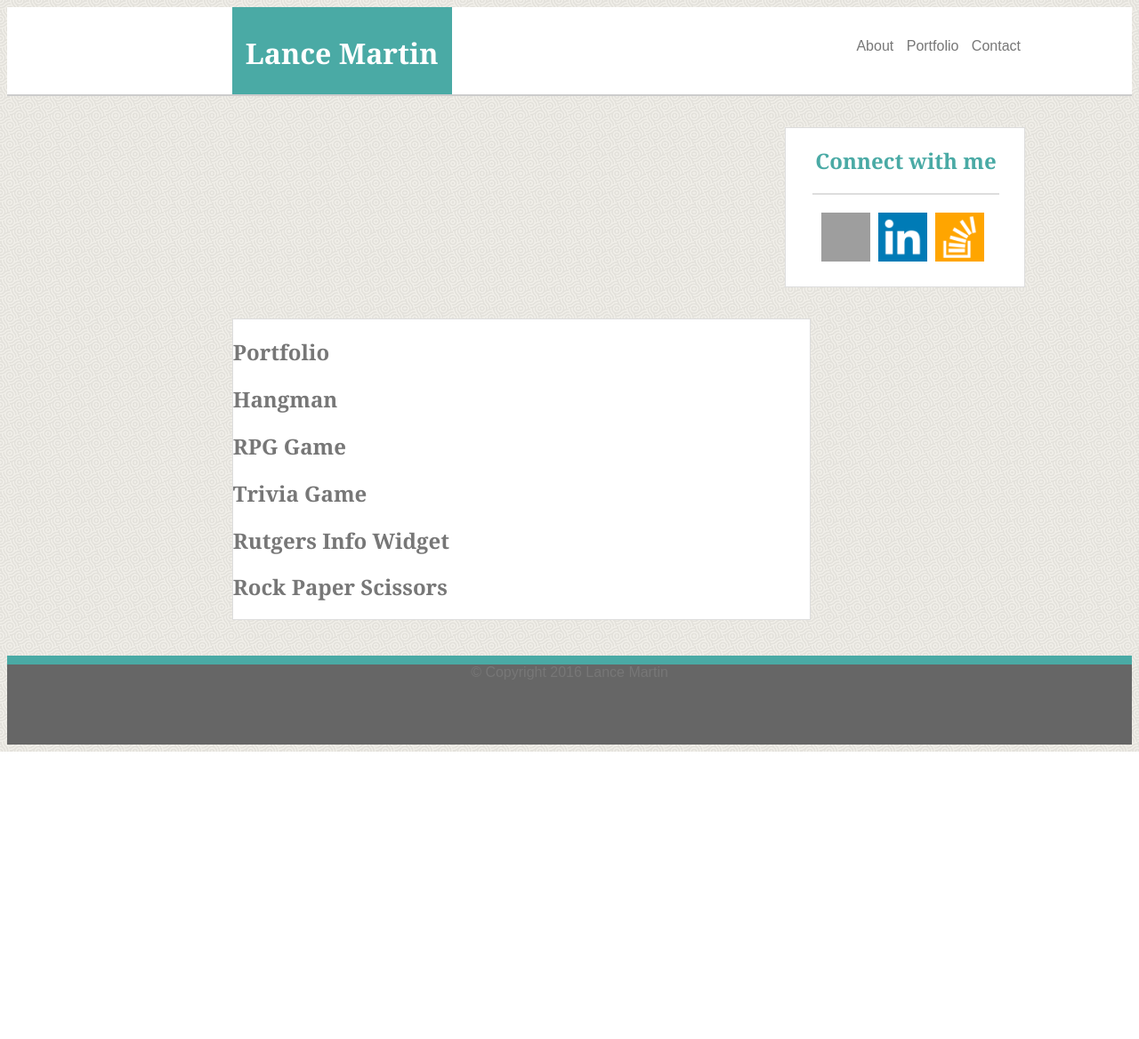
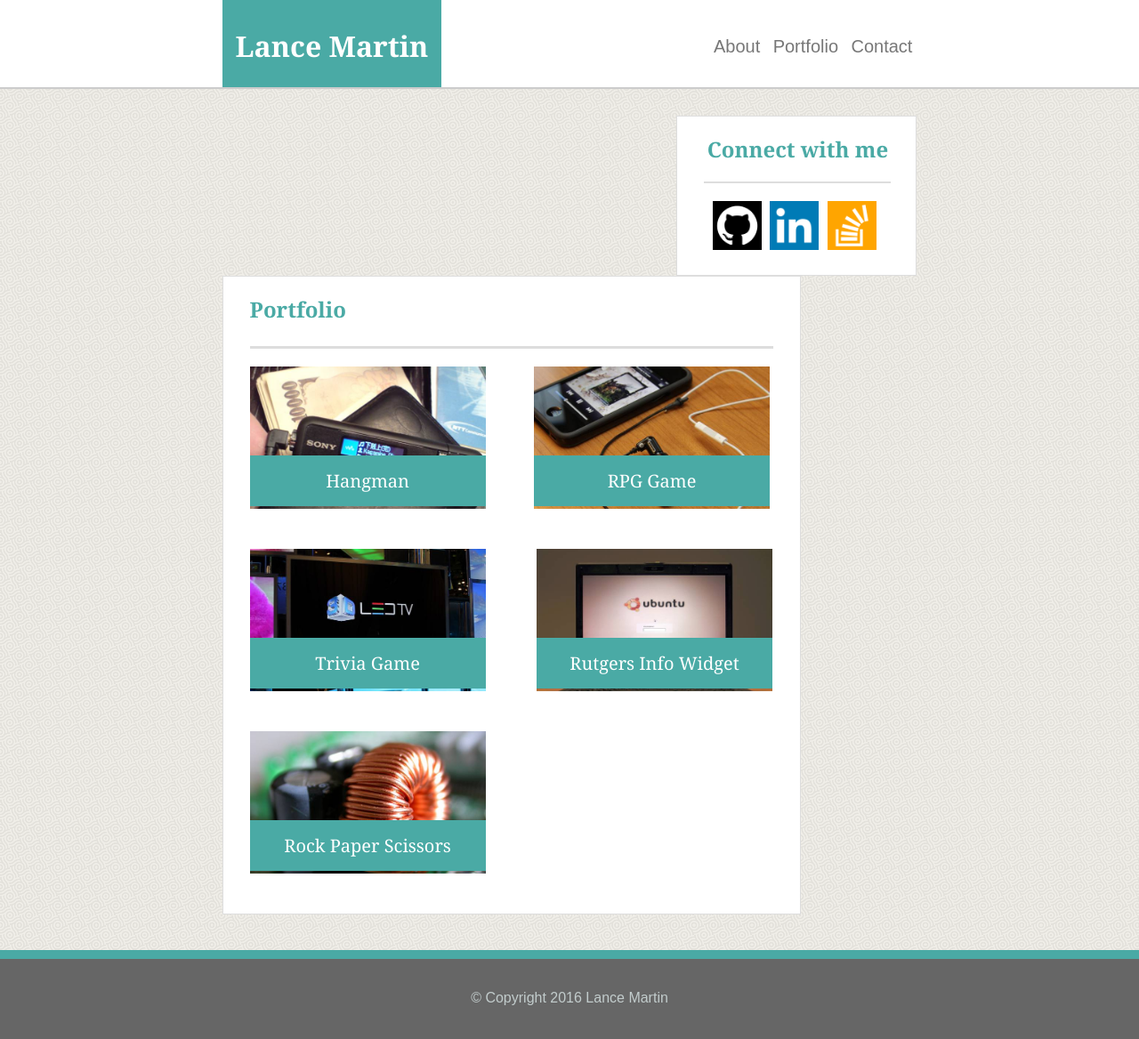
Before and after one commit to Lance-Martin/Basic-Portfolio, a PHP site: page /portfolio.html in a window 1280 px wide. Shown: the whole page at 89% size. Before the commit the page ends 845 px from the top, so only its background shows below. Run offline with PHP 8.4, Linux system fonts and the light colour scheme; grey boxes are pictures that could not be loaded.

Commit message:
styled portfolio page

```diff
--- a/assets/css/style.css
+++ b/assets/css/style.css
@@ -7,6 +7,8 @@ body {
 	background-size: repeat;
 	font-family: 'Arial', 'Helvetica Neue', Helvetica, sans-serif;
 	color: #777777;
+	margin: 0;
+	padding: 0;
 }
 
 h1 {
@@ -16,11 +18,13 @@ h1 {
 h2 {
 	font-family: 'Georgia', Times, Times New Roman, serif;
 }
-/* navigatation bar */
+
+/* navigation bar */
 
 header {
 	background-color: #ffffff;
 	border-bottom: solid 2px #cccccc;
+	margin-bottom: 30px;
 	width: 100%;
 	height: 100px;
 }
@@ -30,20 +34,22 @@ header h1 {
 	background-color: #4aaaa5;
 	padding: 30px 15px;
 	float: left;
-	margin-left: 20%;
+	margin-left: 19.5%;
 	margin-top: 0;
 	height: 98px;
 }
 
 ul {
 	float:right;
-	margin: 35px 120px auto 0px;
+	margin-right:19.5%;
 	list-style: none;
 }
 
 ul li {
 	display: inline-block;
+	padding-top: 25px;
 	margin: auto 5px;
+	font-size: 20px;
 }
 
 a {
@@ -59,8 +65,7 @@ aside {
 	text-align: center;
 	clear: right;
 	float: right;
-	margin-right: 120px;
-	margin-top: 35px;
+	margin-right: 19.5%;
 	background-color: #ffffff;
 	border: solid 1px #dddddd;
 }
@@ -88,8 +93,7 @@ section {
 	clear: left;
 	float :left;
 	border: 1px solid #dddddd;
-	margin-left: 20%;
-	margin-top: 35px;
+	margin-left: 19.5%;
 	margin-bottom: 40px;
 	background-color: #ffffff;
 }
@@ -111,7 +115,7 @@ section img {
 .container h1 {
 	color: #4aaaa5;
 	border-bottom: 3px solid #dddddd;
-	padding-bottom: 30px;
+	padding-bottom: 25px;
 }
 
 /* Footer */
@@ -129,3 +133,49 @@ footer p {
 	margin-top: 35px;
 	color:#c2cccc;
 }
+
+/* Portfolio Page */
+
+.portfolio {
+	display: inline-block;
+	width: 265px;
+	height: 160px;
+	margin-bottom: 45px;
+	text-align: center;
+}
+
+.portfolio p {
+	color: white;
+	background-color: #4aaaa5;
+	font-size: 20px;
+	padding-top: 15px;
+	padding-bottom: 15px;
+	margin-top: 100px;
+	font-family: 'Georgia', Times, Times New Roman, serif;
+}
+#hangman {
+	background: url(../images/placeHolder1.jpg);
+	background-size: cover;
+	margin-right: 50px;
+}
+
+#rpg {
+	background: url(../images/placeHolder2.jpg);
+	background-size: cover;
+}
+
+#trivia {
+	background: url(../images/placeHolder3.jpg);
+	background-size: cover;
+	margin-right: 53px;
+}
+
+#rutgers {
+	background: url(../images/placeHolder4.jpg);
+	background-size: cover;
+}
+
+#rockpaper {
+	background: url(../images/placeHolder5.jpg);
+	background-size: cover;
+}
--- a/portfolio.html
+++ b/portfolio.html
@@ -10,43 +10,46 @@
 <header>
 	<h1>Lance Martin</h1>
 	<ul>
-		<li><a href = "#">About</a></li>
-		<li><a href = "#">Portfolio</a></li>
-		<li><a href = "#">Contact</a></li>
+		<li><a href = "index.html">About</a></li>
+		<li><a href = "portfolio.html">Portfolio</a></li>
+		<li><a href = "contact.html">Contact</a></li>
 	</ul>
 </header>
 
 <!-- Connect with me side content -->
 <aside>
 	<h2>Connect with me</h2>
-	<a href="https://github.com/Lance-Martin"><img src="assets/images/1461391336_github_square_black.png"></a>
+	<a href="https://github.com/Lance-Martin"><img src="assets/images/github.png"></a>
 	<a href="https://www.linkedin.com/in/lance-martin-02597111a"><img src="assets/images/linkedin.png"></a>
 	<a href="#"><img src="assets/images/stackoverflow.png"></a>
 </aside>
 
 <!-- Portfolio Content -->
 <section>
+
+<div class = "container">
 <h1>Portfolio</h1>
-	<div>
-		<a href="#"><h2>Hangman</h2></a>
+	<div  class = "portfolio" id = "hangman">
+		<a href="#"><p>Hangman</p></a>
 	</div>
-	<div>
-		<a href="#"><h2>RPG Game</h2></a>
+	<div class="portfolio" id = "rpg">
+		<a href="#"><p>RPG Game</p></a>
 	</div>
-	<div>
-		<a href="#"><h2>Trivia Game</h2></a>
+	<div class="portfolio" id = "trivia">
+		<a href="#"><p>Trivia Game</p></a>
 	</div>
-	<div>
-		<a href="#"><h2>Rutgers Info Widget</h2></a>
+	<div class="portfolio" id = "rutgers">
+		<a href="#"><p>Rutgers Info Widget</p></a>
 	</div>
-	<div>
-		<a href="#"><h2>Rock Paper Scissors</h2></a>
+	<div class="portfolio" id = "rockpaper">
+		<a href="#"><p>Rock Paper Scissors</p></a>
 	</div>
+</div>
 </section>
 
 <!-- Footer -->
 <footer>
-	&copy; Copyright 2016 Lance Martin
+	<p>&copy; Copyright 2016 Lance Martin</p>
 </footer>
 
 </body>
```
Also changed, not shown: index.html (+4 -3 lines).
